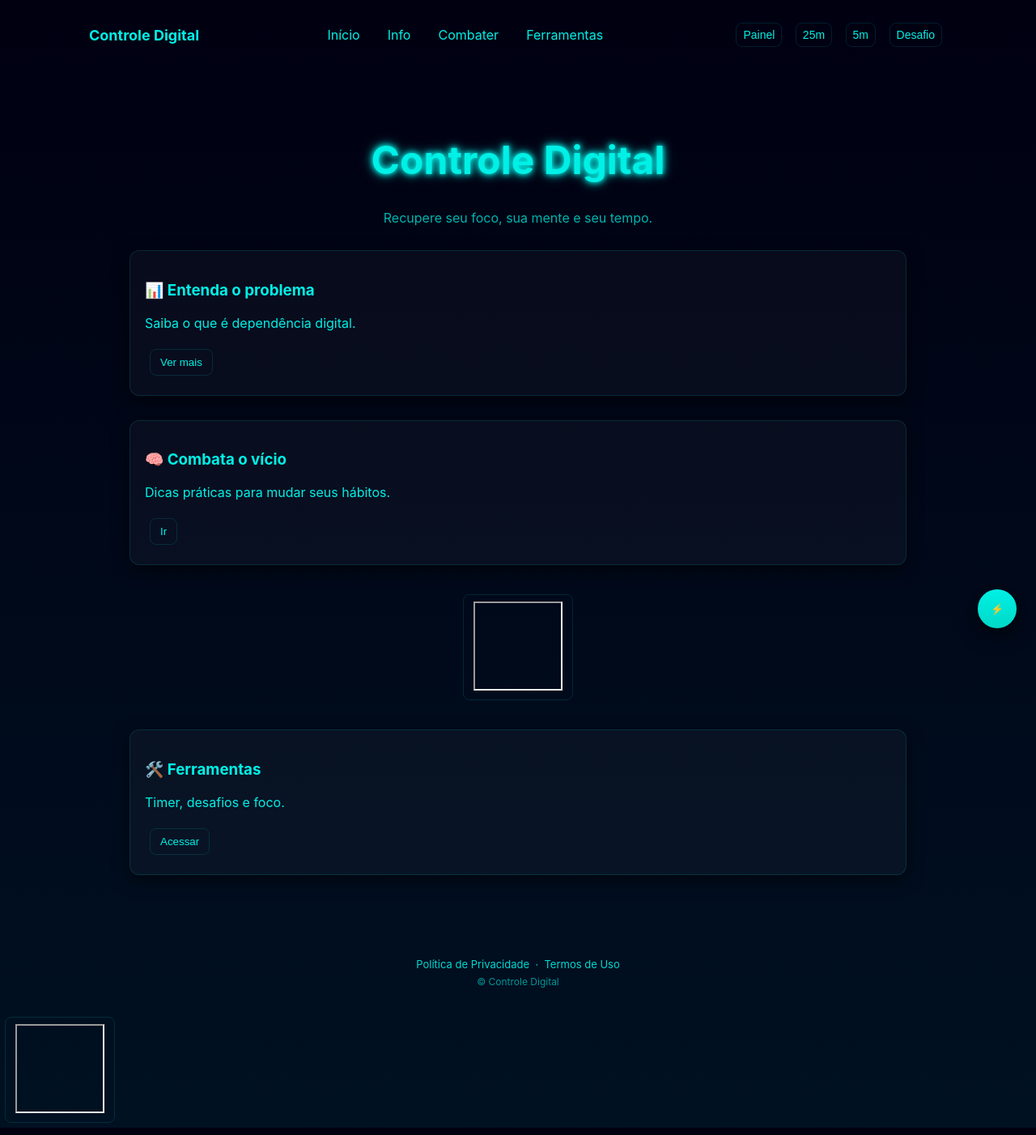
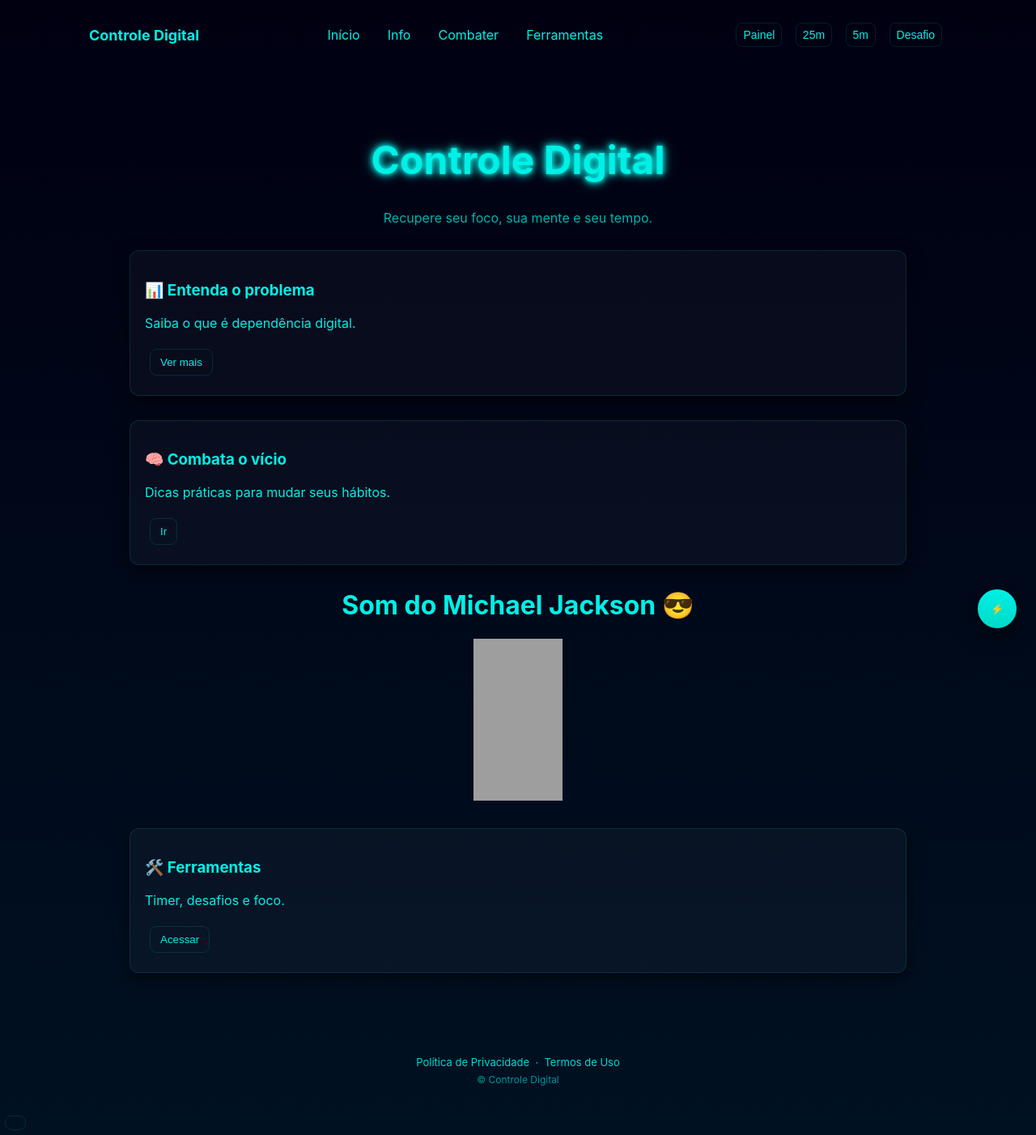
Before and after one commit to RafaelGamer2025/site-combatente-de-vicio-da-depedencia-tecnologica, a Flask app: page / in a window 1280 px wide. Shown: the whole page at 81% size. Run offline with Flask 3, Linux system fonts and the light colour scheme; grey boxes are pictures that could not be loaded.

Commit message:
adicionando melhorias 3.53

```diff
--- a/templates/base.html
+++ b/templates/base.html
@@ -120,7 +120,7 @@
     <div class="footer-note">&copy; Controle Digital</div>
 </footer>
 
-<button><iframe width="110" height="110" scr="https://www.myinstants.com/instant/michael-jackson-hee-hee-40277/embed/" frameboard="0" scrolling="no"></iframe></button>
+<button id="instant-page-button-element" class="large-button" data-url="/media/sounds/michael-jackson-hee-hee.mp3" onclick="play('/media/sounds/michael-jackson-hee-hee.mp3', 'loader-', 'michael-jackson-hee-hee-40277')" title="Tocar o som de Michael Jackson Hee Hee"></button>
 
 
 <script src="{{ url_for('static', filename='script.js') }}"></script>
--- a/templates/index.html
+++ b/templates/index.html
@@ -18,9 +18,16 @@ Recupere seu foco, sua mente e seu tempo.
     <h3>🧠 Combata o vício</h3>
     <p>Dicas práticas para mudar seus hábitos.</p>
     <a href="/combater"><button>Ir</button></a>
+
 </div>
 
-<button><iframe width="110" height="110" scr="https://www.myinstants.com/instant/michael-jackson-hee-hee-40277/embed/" frameboard="0" scrolling="no"></iframe></button>
+<h1>Som do Michael Jackson 😎</h1>
+
+<iframe width="110" height="200"
+src="https://www.myinstants.com/instant/michael-jackson-hee-hee-40277/embed/"
+frameborder="0"
+scrolling="no">
+</iframe>
 
 <div class="card">
     <h3>🛠️ Ferramentas</h3>
```
